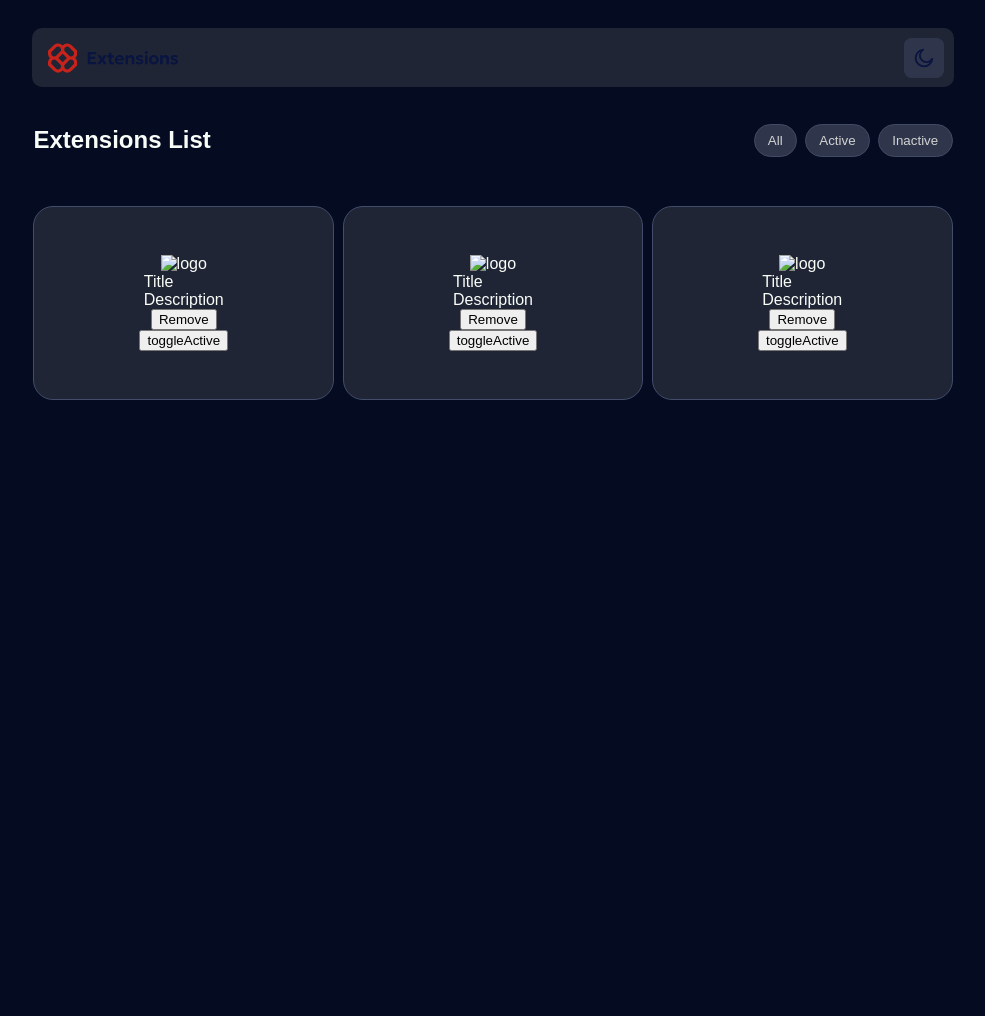
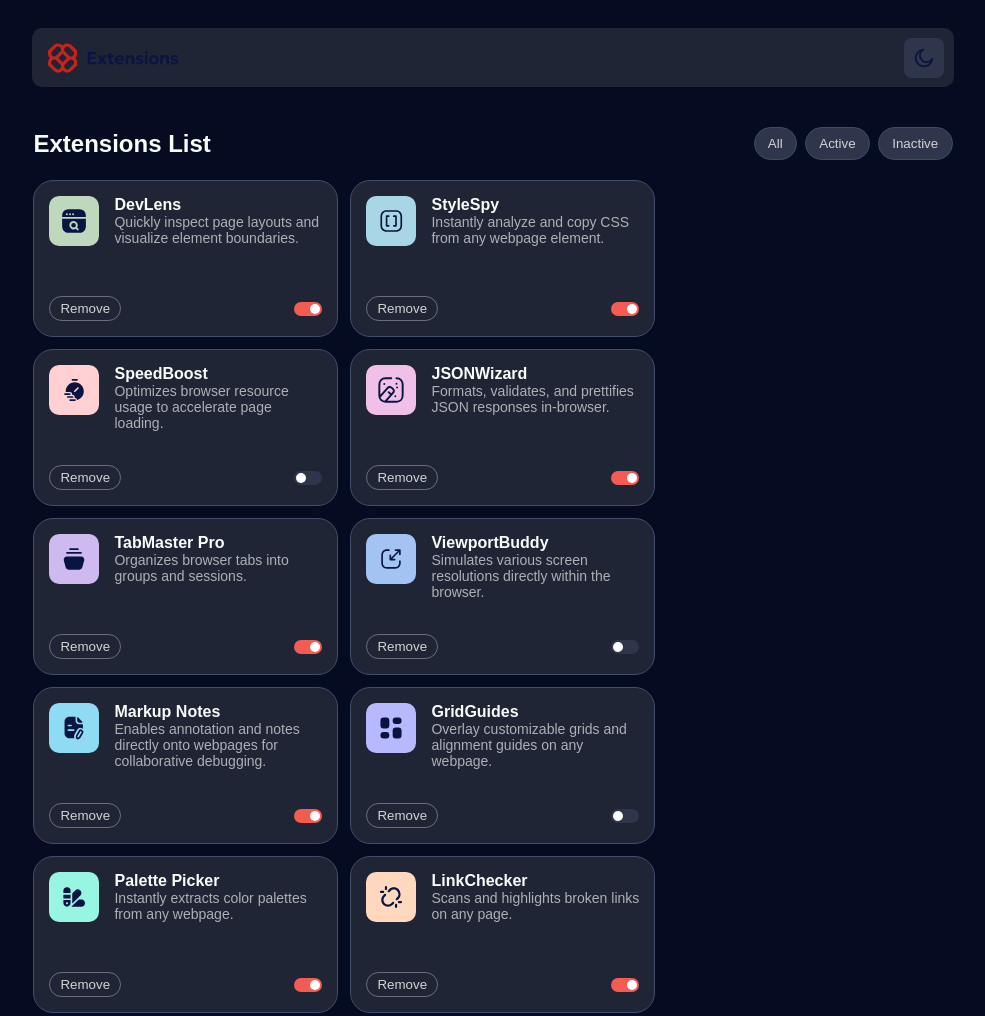
Before and after one commit to Maaaid/browserExtensionManagerChallenge, a plain HTML site: page index.html in a window 1280 px wide. Shown: the top 1016 px of the page, without its empty margins (147-1132 px from the left). Before the commit the page ends 800 px from the top, so only its background shows below. Drawn offline with Linux system fonts and the light colour scheme; a web font is replaced by a local one.

Commit message:
filter + JSON data

```diff
--- /dev/null
+++ b/data.js
@@ -0,0 +1,60 @@
+// @ts-nocheck
+const container = document.querySelector(".extensionsList");
+const filterButton = document.querySelectorAll(".filterOptions");
+
+fetch("data.json")
+  .then((response) => response.json())
+  .then((data) => {
+    data.forEach((extension, index) => {
+      const checkboxId = `checkbox${index}`;
+      const extensionsHTML = `
+        <div class="extensions">
+          <div class="logoTitle">
+            <img
+              class="extensionsLogo"
+              src="${extension.logo}"
+              alt="logo"
+            />
+            <div>
+              <h4 class="extensionsTitle">${extension.name}</h4>
+              <p class="extensionsDescription">${extension.description}</p>
+            </div>
+          </div>
+          <div class="extensionsButton">
+            <button class="extensionsRemove">Remove</button>
+            <div class="buttonOnOff">
+              <input type="checkbox" id="${checkboxId}" class="extensionsToggleActive" ${
+        extension.isActive ? "checked" : ""
+      }></input>
+              <label for="${checkboxId}" class="pillLabel">
+                <div class="buttonCircle"></div>
+              </label>
+            </div>
+          </div>
+        </div>
+      `;
+      container.insertAdjacentHTML("beforeend", extensionsHTML);
+    });
+    filterButton.forEach((button) => {
+      button.addEventListener("click", () => {
+        const filter = button.getAttribute("data-filter");
+        applyFilter(filter);
+      });
+    });
+  });
+
+function applyFilter(filter) {
+  const extensions = document.querySelectorAll(".extensions");
+  extensions.forEach((extension) => {
+    const isActive = extension.querySelector(".extensionsToggleActive").checked;
+    if (filter === "all") {
+      extension.style.display = "flex";
+    } else if (filter === "active" && isActive) {
+      extension.style.display = "flex";
+    } else if (filter === "inactive" && !isActive) {
+      extension.style.display = "flex";
+    } else {
+      extension.style.display = "none";
+    }
+  });
+}
--- a/index.css
+++ b/index.css
@@ -1,3 +1,7 @@
+.isShown {
+  display: none;
+}
+
 body {
   background-color: #050b21;
   color: #f9fdf8;
@@ -38,6 +42,12 @@ body {
   border-radius: 7.5px;
 }
 
+/* EXTENTIONS TITLE */
+
+.topExtensionsTitle {
+  margin: 0;
+}
+
 /* FILTERCONTENT */
 
 .topExtensions {
@@ -45,7 +55,7 @@ body {
   justify-content: space-between;
   align-items: center;
   width: 71.8%;
-  margin-top: 1.2em;
+  margin-top: 40px;
 }
 
 .filterButton {
@@ -73,24 +83,134 @@ body {
   border: 1px solid #f6635b00;
 }
 
+/* EXTENSIONS */
+
 .extensionsList {
   display: flex;
-  justify-content: space-between;
   flex-flow: row wrap;
+  gap: 12px;
   width: 71.8%;
-  margin-top: 2em;
+  margin-top: 20px;
   /* background-color: #ffffff74; */
 }
 
 .extensions {
   display: flex;
   flex-direction: column;
-  justify-content: center;
-  align-items: center;
-  width: 29%;
-  height: 20vh;
+  justify-content: space-between;
+  width: 273px;
+  height: 125px;
   background-color: #1f2535;
   border-radius: 20px;
   border: 1.3px solid #414d6b;
-  padding: 1em;
+  padding: 15px;
 }
+
+.logoTitle {
+  display: flex;
+}
+
+.extensionsLogo {
+  width: 50px;
+  height: 50px;
+  border-radius: 10px;
+}
+
+h4 {
+  margin: 0;
+  margin-left: 15px;
+}
+
+p {
+  margin: 0;
+  margin-left: 15px;
+  font-size: 14px;
+  color: rgba(255, 255, 255, 0.64);
+}
+
+/* BUTTONS ON-OFF */
+
+.extensionsButton {
+  display: flex;
+  justify-content: space-between;
+}
+
+.extensionsToggleActive {
+  display: none;
+  z-index: 300;
+}
+
+.buttonOnOff {
+  display: flex;
+  justify-content: center;
+  align-items: center;
+}
+
+.pillLabel {
+  display: inline-block;
+  padding: 2px 9px;
+  border-radius: 999px;
+  transition: background-color 0.2s ease;
+  background-color: #2f364b;
+  cursor: pointer;
+  transform: all 0.3s ease;
+  user-select: none;
+  z-index: 100;
+}
+
+.buttonCircle {
+  transform: translateX(-7px);
+}
+
+.buttonCircle {
+  width: 10px;
+  height: 10px;
+  border-radius: 50%;
+  background-color: white;
+  cursor: pointer;
+  transition: all 0.3s ease-in-out;
+  z-index: 200;
+}
+
+.extensionsToggleActive:checked + .pillLabel {
+  transition: all 0.2s ease-in-out;
+  background-color: #f45b53;
+}
+
+.extensionsToggleActive:checked + .pillLabel .buttonCircle {
+  transform: translateX(7px);
+}
+
+/* BUTTON REMOVE */
+
+.extensionsRemove {
+  display: flex;
+  justify-content: center;
+  align-items: center;
+  padding: 4px 10px;
+  border-radius: 999px;
+  border: 1.3px solid rgba(255, 255, 255, 0.333);
+  transition: background-color 0.2s ease-in-out;
+  background-color: rgba(255, 255, 255, 0);
+  color: lightgray;
+  cursor: pointer;
+}
+
+.extensionsRemove:hover {
+  transition: all 0.3s ease-in-out;
+  background-color: #f45b53;
+  border: 1.3px solid #f6635b00;
+  color: black;
+}
+
+.extensionsRemove:active {
+  transition: all 0.3s ease-in-out;
+  background-color: #f45b53;
+  border: 1.3px solid #f6635b00;
+}
+
+.extensionsRemove p {
+  margin: 0;
+  font-size: 11px;
+  color: lightgray;
+}
--- a/index.html
+++ b/index.html
@@ -30,42 +30,39 @@
         <img class="toggleNightMode" src="assets/images/icon-moon.svg" alt="" />
       </div>
       <div class="topExtensions">
-        <h2 class="extensionsTitle">Extensions List</h2>
+        <h2 class="topExtensionsTitle">Extensions List</h2>
         <div class="filterButton">
-          <button class="filterOptions">All</button>
-          <button class="filterOptions">Active</button>
-          <button class="filterOptions">Inactive</button>
+          <button class="filterOptions" data-filter="all">All</button>
+          <button class="filterOptions" data-filter="active">Active</button>
+          <button class="filterOptions" data-filter="inactive">Inactive</button>
         </div>
       </div>
       <div class="extensionsList">
-        <div class="extensions">
-          <img class="extensionsLogo" src="" alt="logo" />
-          <div>
-            <div class="extensionsTitle">Title</div>
-            <div class="extensionsDescription">Description</div>
+        <!-- <div class="extensions" style="display: none;">
+          <div class="logoTitle">
+            <img
+              class="extensionsLogo"
+              src="assets/images/logo-console-plus.svg"
+              alt="logo"
+            />
+            <div>
+              <h4 class="extensionsTitle">ExtensionsTest</h4>
+              <p class="extensionsDescription">Description</p>
+            </div>
           </div>
-          <button class="extensionsRemove">Remove</button>
-          <button class="extensionsToggleActive">toggleActive</button>
+          <div class="extensionsButton">
+            <button class="extensionsRemove">Remove</button>
+            <div class="buttonOnOff">
+              <input type="checkbox" id="checkbox" class="extensionsToggleActive"></input>
+              <label for="checkbox" class="pillLabel">
+                <div class="buttonCircle"></div>
+              </label>
+            </div>
+          </div>
         </div>
-        <div class="extensions">
-          <img class="extensionsLogo" src="" alt="logo" />
-          <div>
-            <div class="extensionsTitle">Title</div>
-            <div class="extensionsDescription">Description</div>
-          </div>
-          <button class="extensionsRemove">Remove</button>
-          <button class="extensionsToggleActive">toggleActive</button>
-        </div>
-        <div class="extensions">
-          <img class="extensionsLogo" src="" alt="logo" />
-          <div>
-            <div class="extensionsTitle">Title</div>
-            <div class="extensionsDescription">Description</div>
-          </div>
-          <button class="extensionsRemove">Remove</button>
-          <button class="extensionsToggleActive">toggleActive</button>
-        </div>
-      </div>
+      </div> -->
     </div>
+    <script src="index.js"></script>
+    <script src="data.js"></script>
   </body>
 </html>
```
Also changed, not shown: style-guide.md (+8 -8 lines), index.js (added).
